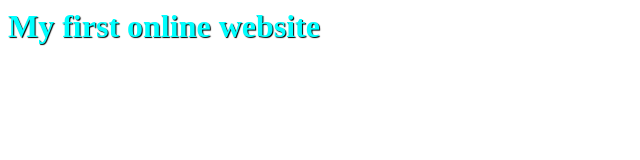
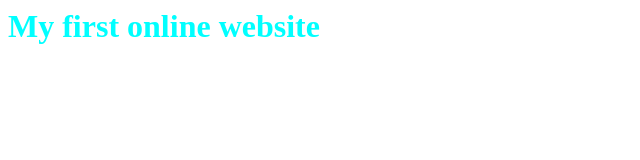
Before and after one commit to kunjumol-thomas/study-material, a plain HTML site: page index.html in a window 1280 px wide. Shown: the whole page, without its empty margins (0-640 px from the left). Drawn offline with Linux system fonts and the light colour scheme.

Commit message:
Revert "added shadow to h1"
This reverts commit 8b6e0bea2d5e639059e9a3e83b24bc88077e42d7.

```diff
--- a/index.html
+++ b/index.html
@@ -7,7 +7,6 @@
     <style>
         h1{
             color: aqua;
-            text-shadow: 1px 1px 1px black;
         }
     </style>
 </head>
```
